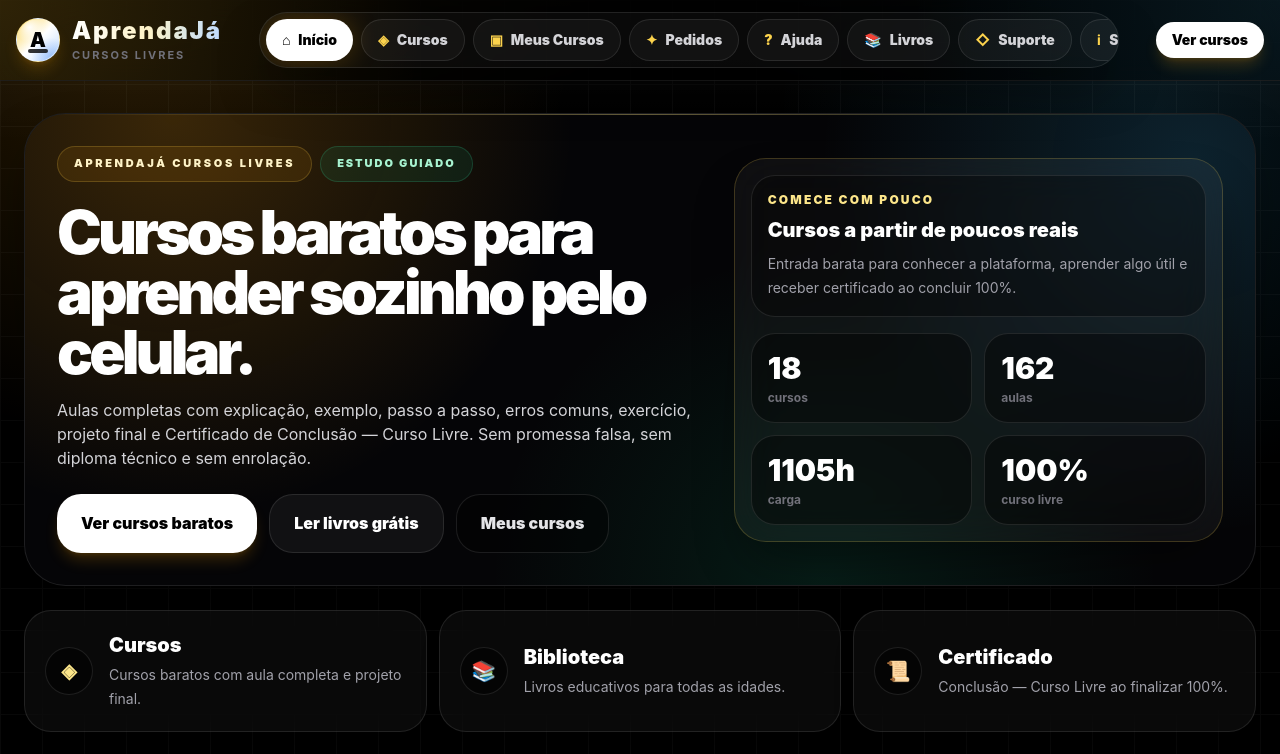
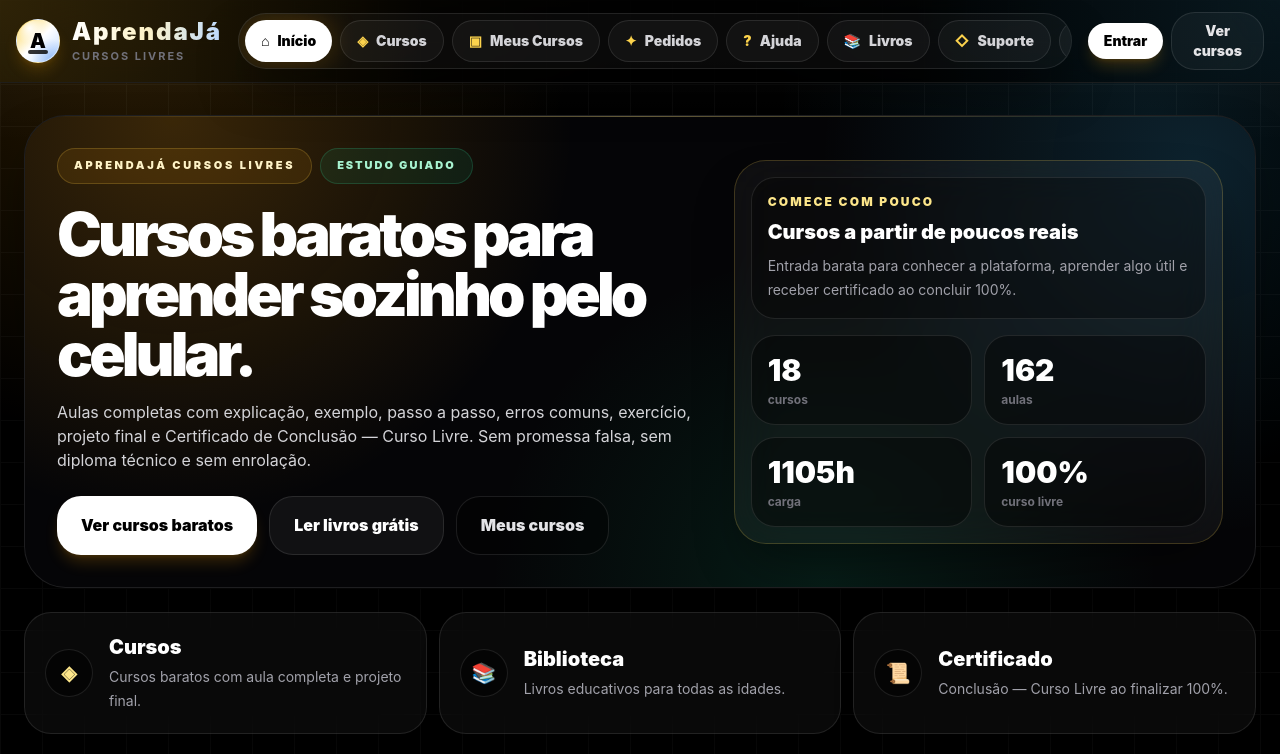
Before and after one commit to thiagodouglas19t-lang/Thklayus-hub, a React (Vite) app: page / in a window 1280 px wide. Shown: the top 754 px of the page. Built offline with nearby package versions, Linux system fonts and the light colour scheme.

Commit message:
Restore visible login button

```diff
--- a/src/components/Navbar.tsx
+++ b/src/components/Navbar.tsx
@@ -84,7 +84,7 @@ export default function Navbar({ page, setPage, userEmail, onLogout }: NavbarPro
           </button>
           <nav className="hidden max-w-[860px] gap-2 overflow-x-auto rounded-3xl border border-white/10 bg-white/[0.03] p-1.5 shadow-2xl shadow-black/50 lg:flex">{visibleMenu.map((item) => Item(item))}</nav>
           <div className="flex items-center gap-2">
-            {userEmail ? <><button onClick={() => setPage(internal ? "admin" : "perfil")} className={`hidden max-w-48 truncate rounded-2xl border px-4 py-2 text-xs font-bold md:block ${internal ? "border-amber-400/20 bg-amber-500/10 text-amber-100" : "border-white/10 bg-white/[0.04] text-zinc-400"}`}>{internal ? `${role === "dev" ? "Dono" : "ADM"} • ${userEmail}` : userEmail}</button><button onClick={onLogout} className="rounded-2xl border border-red-500/20 bg-red-500/10 px-4 py-2 text-sm font-black text-red-200 transition hover:bg-red-500/20 active:scale-95">Sair</button></> : <button onClick={() => setPage("cursos")} className="rounded-2xl bg-white px-4 py-2 text-sm font-black text-black shadow-lg shadow-amber-500/20 transition hover:scale-[1.03] active:scale-95">Ver cursos</button>}
+            {userEmail ? <><button onClick={() => setPage(internal ? "admin" : "perfil")} className={`hidden max-w-48 truncate rounded-2xl border px-4 py-2 text-xs font-bold md:block ${internal ? "border-amber-400/20 bg-amber-500/10 text-amber-100" : "border-white/10 bg-white/[0.04] text-zinc-400"}`}>{internal ? `${role === "dev" ? "Dono" : "ADM"} • ${userEmail}` : userEmail}</button><button onClick={onLogout} className="rounded-2xl border border-red-500/20 bg-red-500/10 px-4 py-2 text-sm font-black text-red-200 transition hover:bg-red-500/20 active:scale-95">Sair</button></> : <><button onClick={() => setPage("estudo")} className="rounded-2xl bg-white px-4 py-2 text-sm font-black text-black shadow-lg shadow-amber-500/20 transition hover:scale-[1.03] active:scale-95">Entrar</button><button onClick={() => setPage("cursos")} className="hidden rounded-2xl border border-white/10 bg-white/[0.04] px-4 py-2 text-sm font-black text-zinc-200 transition hover:bg-white/[0.08] md:block">Ver cursos</button></>}
           </div>
         </div>
       </header>
```
